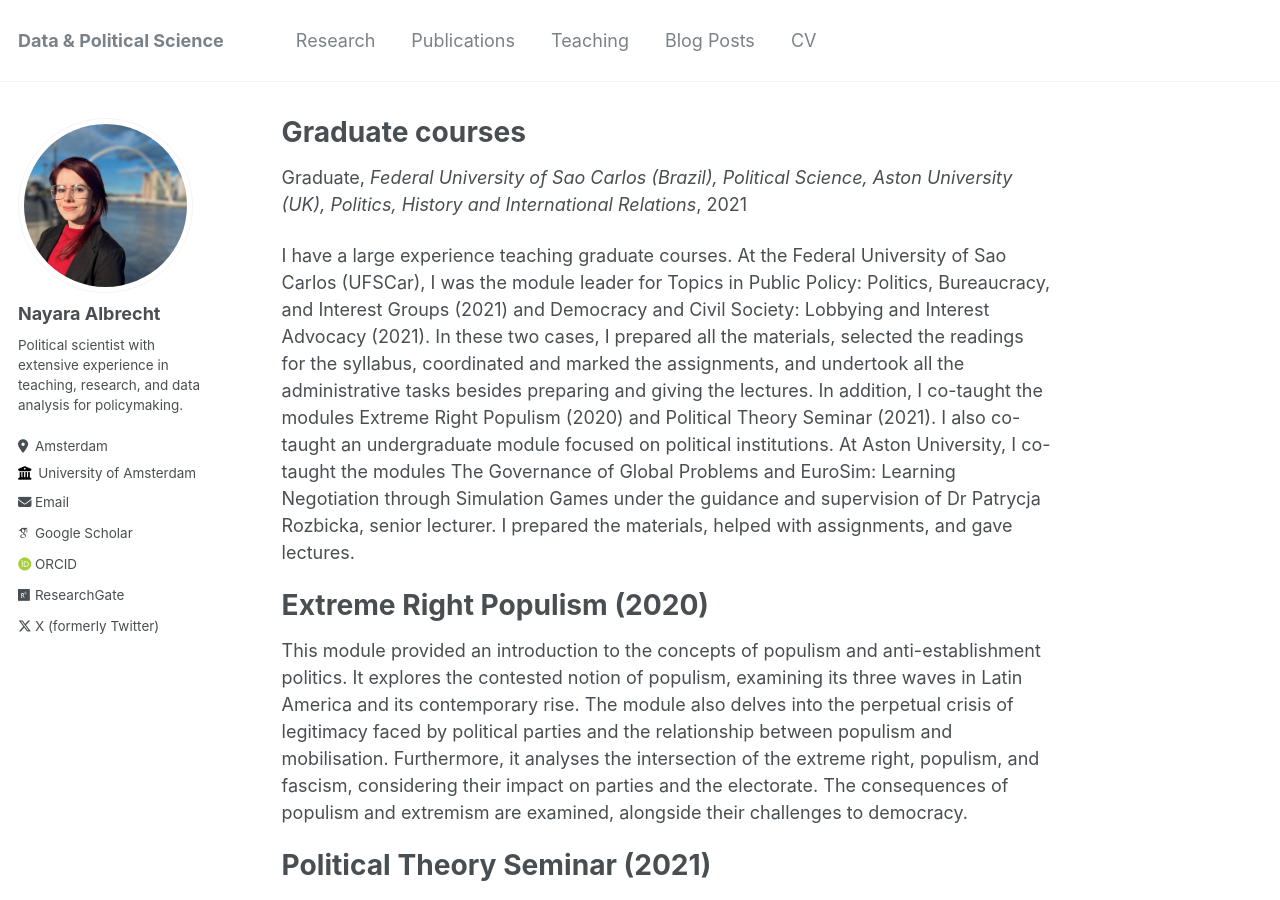
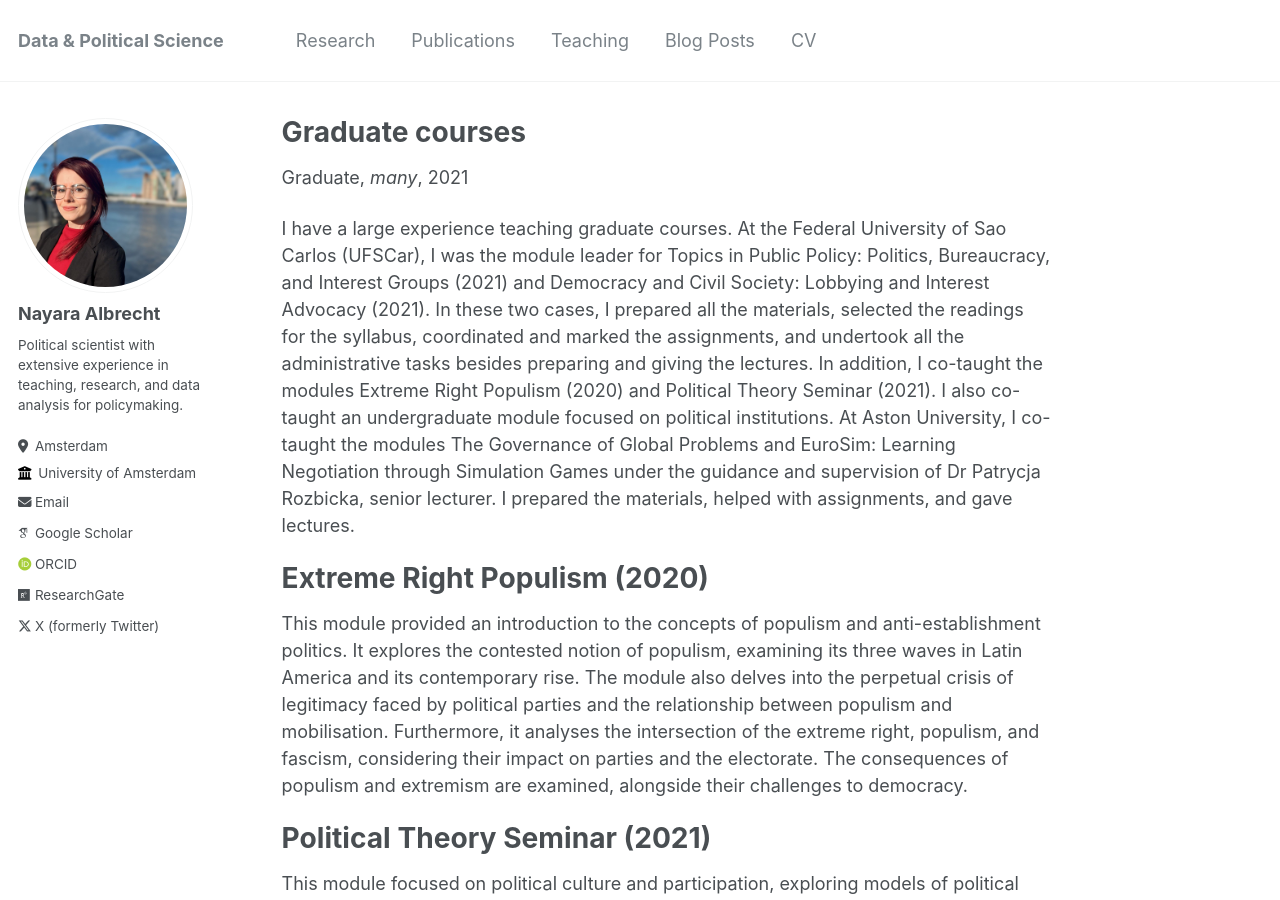
Before and after one commit to nayalbrecht/nayalbrecht.github.io, a Jekyll site: the page built from _teaching/2021-spring-teaching-2.md, in a window 1280 px wide and 900 px high. Built offline with Jekyll 4.4.1, drawn with Linux system fonts in a browser that asks for light colours; some web fonts are replaced.

Commit message:
Update 2021-spring-teaching-2.md

```diff
--- a/_teaching/2021-spring-teaching-2.md
+++ b/_teaching/2021-spring-teaching-2.md
@@ -3,9 +3,9 @@
 collection: teaching
 type: "Graduate"
 permalink: /teaching/2021-spring-teaching-2
-venue: "Federal University of Sao Carlos (Brazil), Political Science, Aston University (UK), Politics, History and International Relations"
+venue: "many"
 date: 2021-01-01
-location: "Sao Carlos, Brazil and Birmingham, United Kingdom"
+location: "Sao Carlos, Birmingham, London, Newcastle, Amsterdam"
 ---
 I have a large experience teaching graduate courses. At the Federal University of Sao Carlos (UFSCar), I was the module leader for Topics in Public Policy: Politics, Bureaucracy, and Interest Groups (2021) and Democracy and Civil Society: Lobbying and Interest Advocacy (2021). In these two cases, I prepared all the materials, selected the readings for the syllabus, coordinated and marked the assignments, and undertook all the administrative tasks besides preparing and giving the lectures. In addition, I co-taught the modules Extreme Right Populism (2020) and Political Theory Seminar (2021). I also co-taught an undergraduate module focused on political institutions. At Aston University, I co-taught the modules The Governance of Global Problems and EuroSim: Learning Negotiation through Simulation Games under the guidance and supervision of Dr Patrycja Rozbicka, senior lecturer. I prepared the materials, helped with assignments, and gave lectures.
 
```
